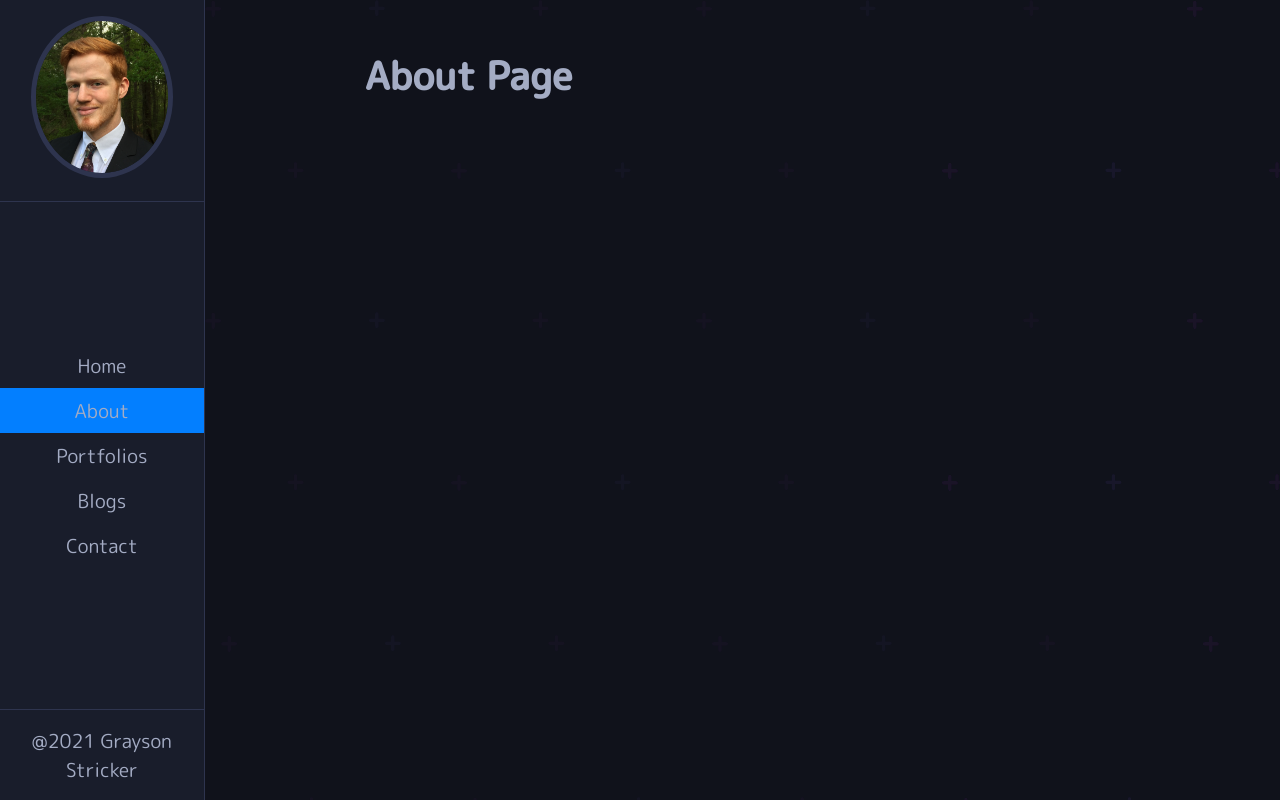
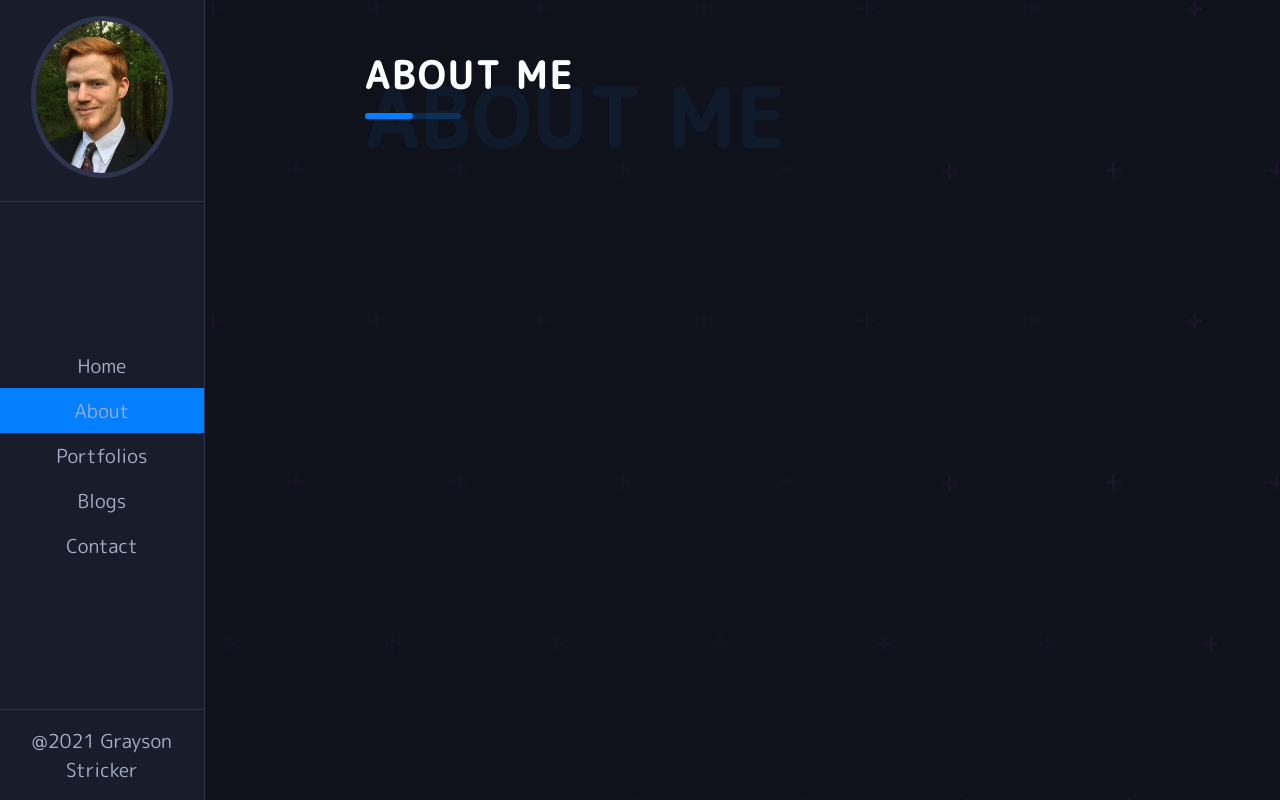
Before and after one commit to g-strick/react-portfolio, a React (Create React App) app: page /about in a window 1280 px wide. Built offline with nearby package versions, Linux system fonts and the light colour scheme.

Commit message:
add title component to about page

```diff
--- /dev/null
+++ b/src/Components/Title.js
@@ -0,0 +1,14 @@
+import React from "react";
+
+const Title = ({ title, span }) => {
+  return (
+    <div className="title">
+      <h3>
+        {title}
+        <span>{span}</span>
+      </h3>
+    </div>
+  );
+};
+
+export default Title;
--- a/src/Pages/AboutPage.js
+++ b/src/Pages/AboutPage.js
@@ -1,9 +1,10 @@
 import React from "react";
+import Title from "../Components/Title";
 
 const ContactsPage = () => {
   return (
     <div>
-      <h1>About Page</h1>
+      <Title title={"About Me"} span={"About Me"} />
     </div>
   );
 };
```
